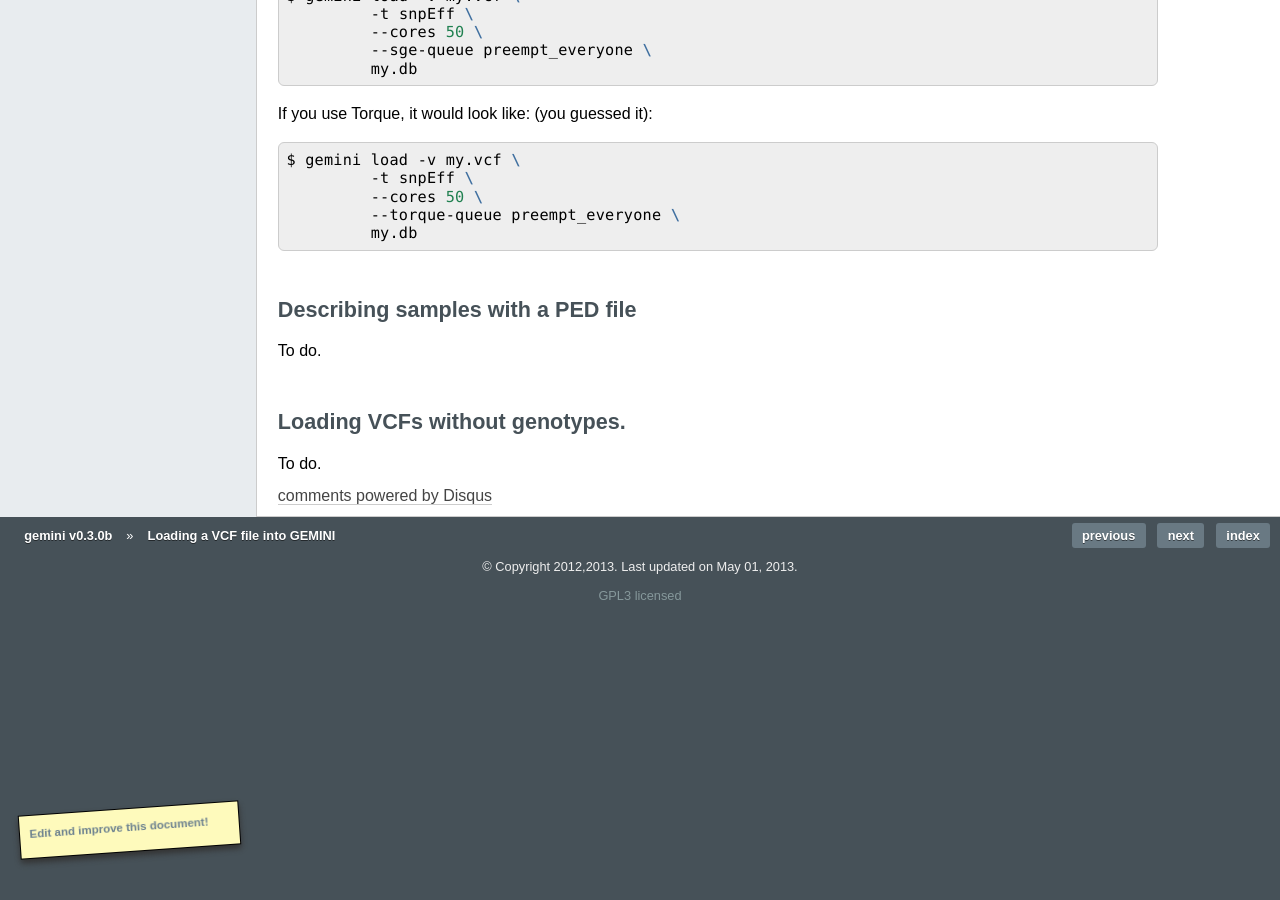
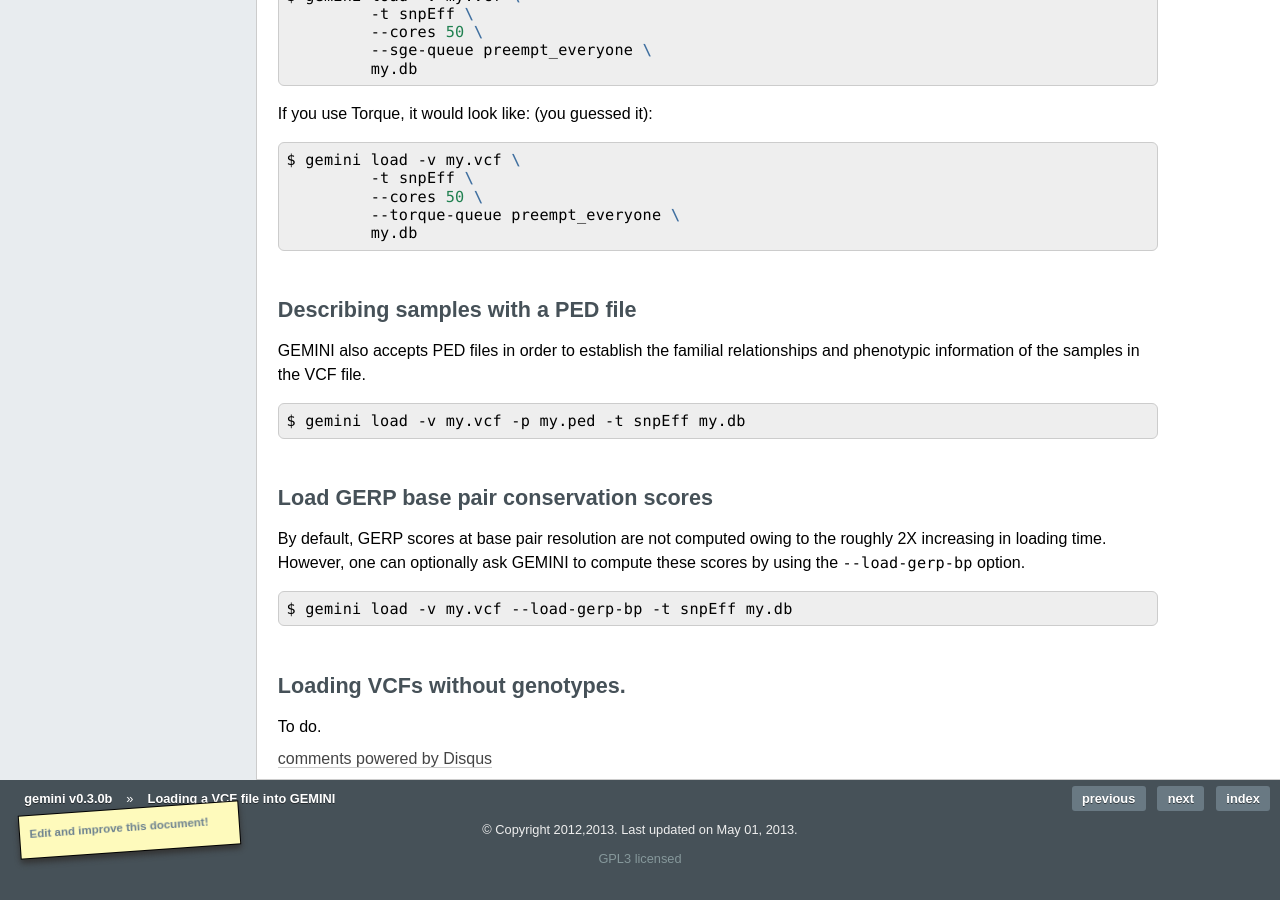
Before and after one commit to arq5x/gemini, a Sphinx documentation site: the page built from docs/content/loading.rst, in a window 1280 px wide and 900 px high, scrolled down 1549 px. Built offline with Sphinx 7.4.7, drawn with Linux system fonts in a browser that asks for light colours; formulas are drawn with MathJax 3; pages that are not in the unit, such as notebooks, are missing from menus; comment, search, counter and statistics services are not loaded; the version number is read from the project's files by our own code; some of the changed text lies outside the part shown.

Commit message:
[DOC] loading GERP scores and using PED files.

```diff
--- a/docs/content/loading.rst
+++ b/docs/content/loading.rst
@@ -115,7 +115,23 @@ If you use Torque, it would look like: (you guessed it):
 ===================================
 Describing samples with a PED file
 ===================================
-To do.
+GEMINI also accepts PED files in order to establish the familial relationships
+and phenotypic information of the samples in the VCF file.
+
+.. code-block:: bash
+
+    $ gemini load -v my.vcf -p my.ped -t snpEff my.db
+
+=======================================
+Load GERP base pair conservation scores
+=======================================
+By default, GERP scores at base pair resolution are not computed owing to the roughly 2X
+increasing in loading time.  However, one can optionally ask GEMINI to compute these scores
+by using the ``--load-gerp-bp`` option.
+
+.. code-block:: bash
+
+    $ gemini load -v my.vcf --load-gerp-bp -t snpEff my.db
 
 
 ===================================
```
